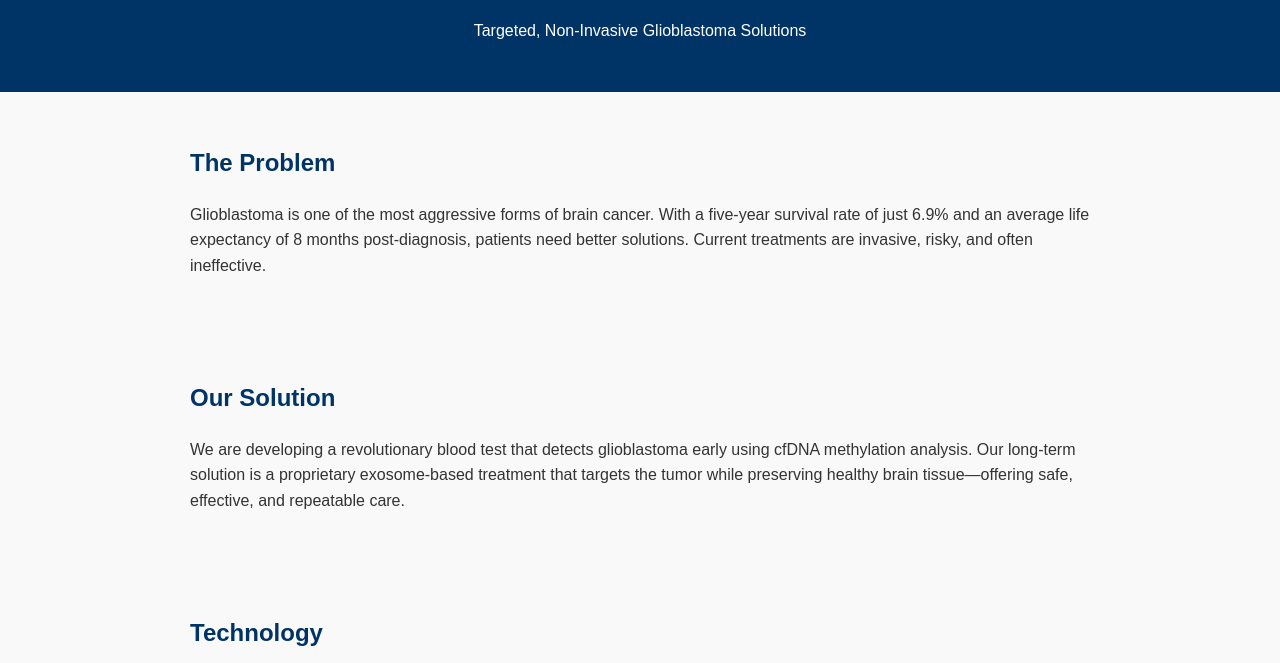
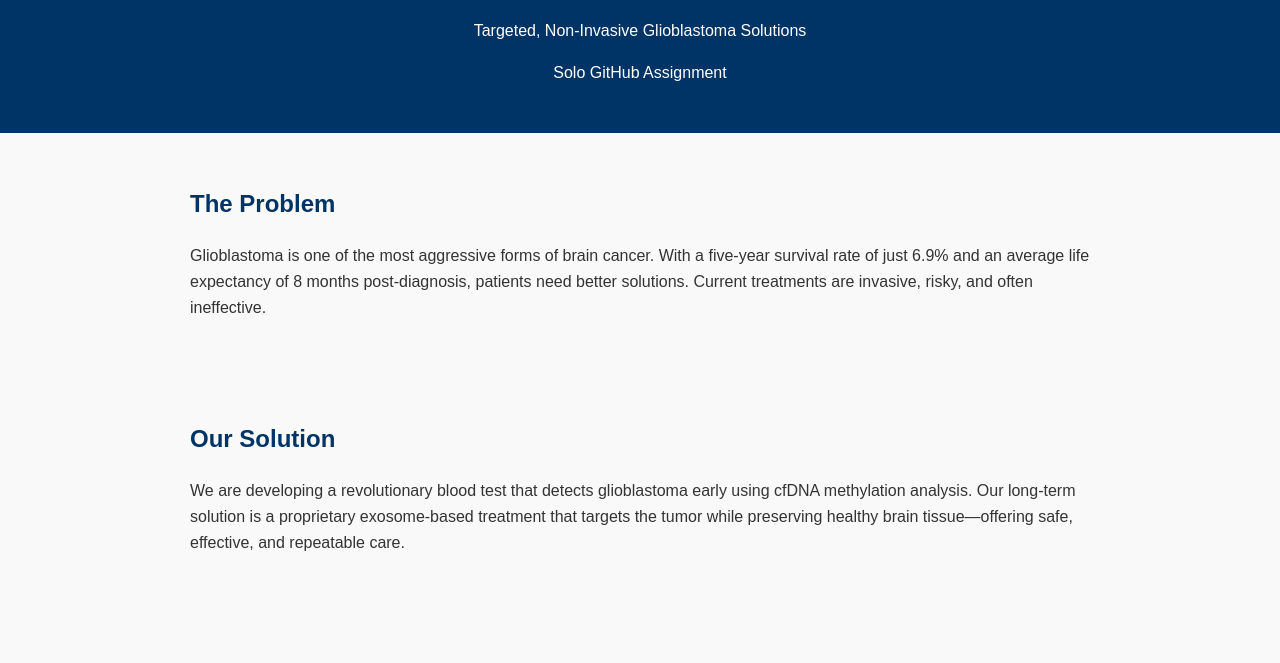
Before and after one commit to Shaheer-Paracha/Exonsi-Individual-Page, a plain HTML site: page index.html in a window 1280 px wide. Shown: the part 108-771 px from the top of the page. Drawn offline with Linux system fonts and the light colour scheme.

Commit message:
Update index.html
small change

```diff
--- a/index.html
+++ b/index.html
@@ -52,6 +52,7 @@
 <header>
   <h1>Exonsi Therapeutics</h1>
   <p>Targeted, Non-Invasive Glioblastoma Solutions</p>
+  <p>Solo GitHub Assignment</p>
 </header>
 
 <section>
```
